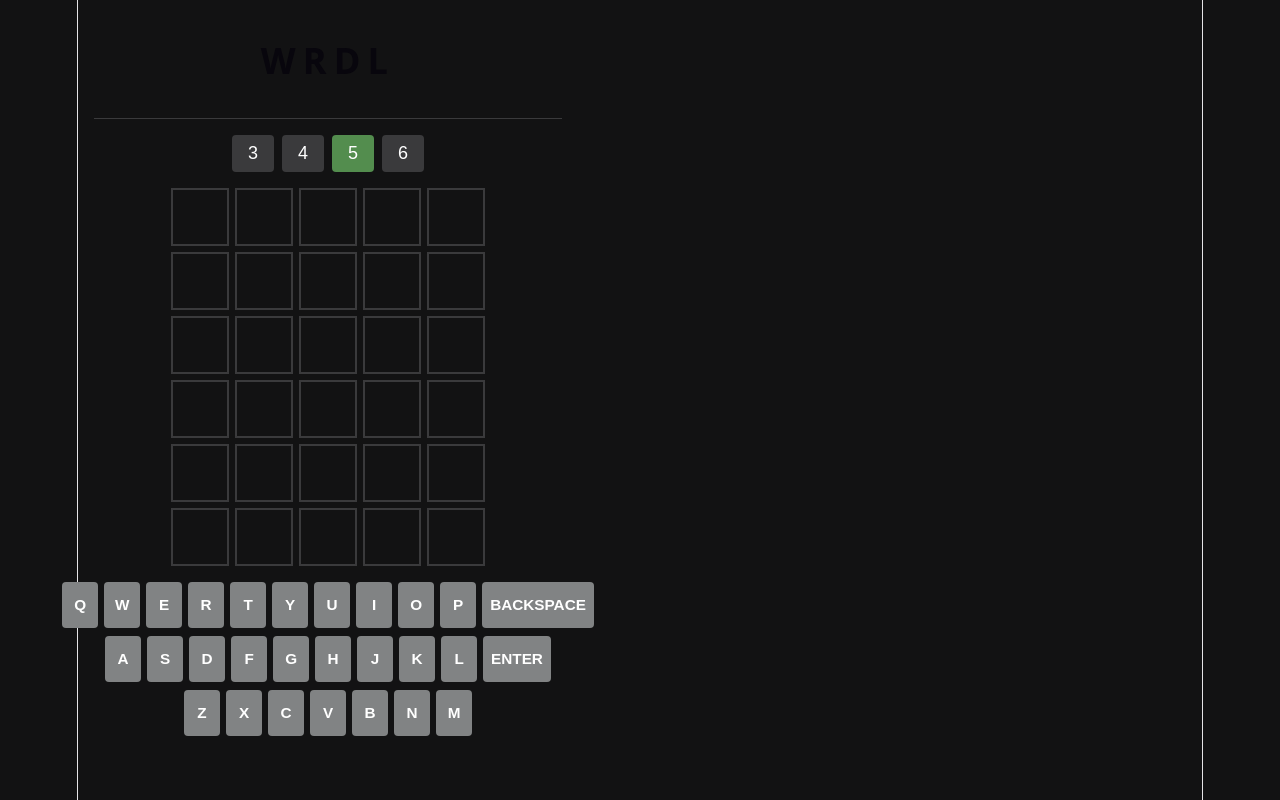
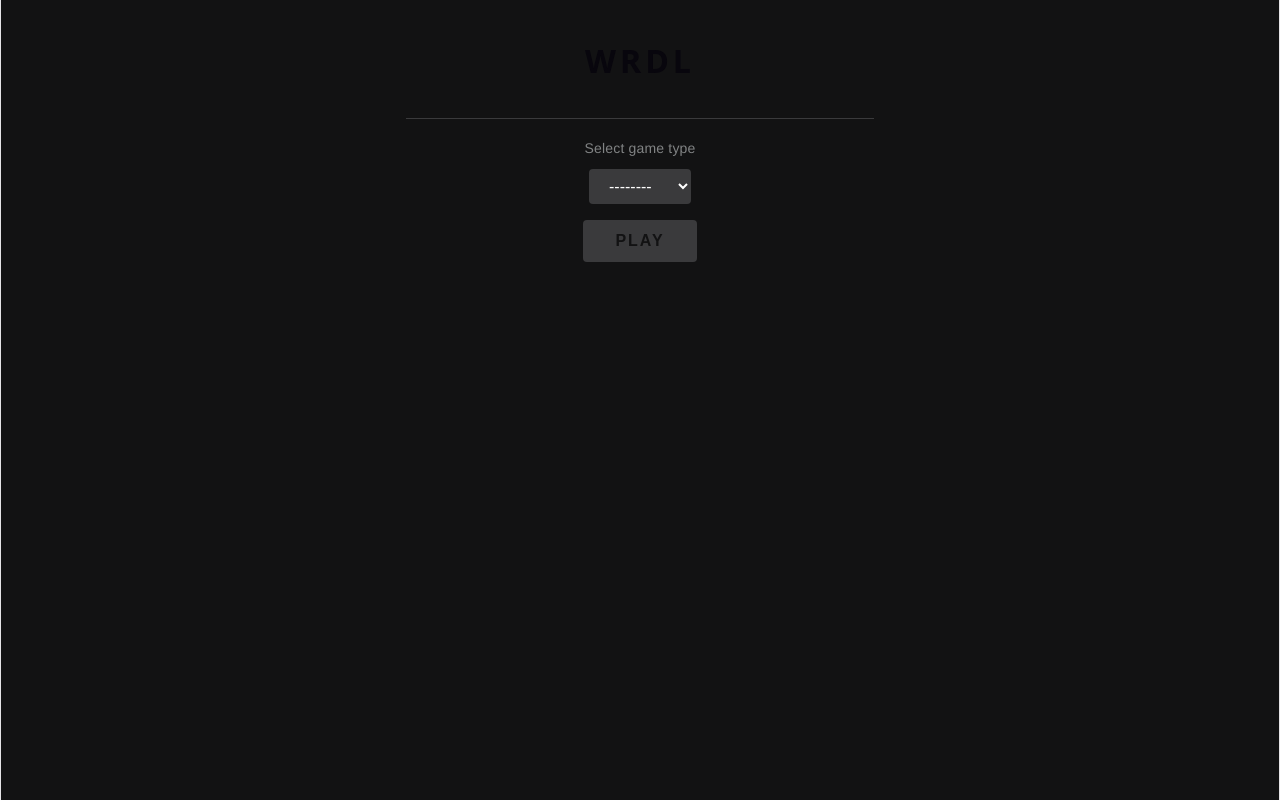
Before and after one commit to Level-Up-Partnership/lup-wrdl, a React (Vite) app: page / in a window 1280 px wide. Built offline with nearby package versions, Linux system fonts and the light colour scheme.

Commit message:
WRDL-17: Added UI components for the game

```diff
--- a/src/App.css
+++ b/src/App.css
@@ -3,6 +3,12 @@
   box-sizing: border-box;
   margin: 0;
   padding: 0;
+
+}
+
+#root {
+
+  width: 100%;
 
 }
 
@@ -13,6 +19,8 @@ body {
   font-family: 'Clear Sans', 'Helvetica Neue', sans-serif;
   display: flex;
   justify-content: center;
+  min-height: 100vh;
+  width: 100%;
 
 }
 
@@ -25,6 +33,7 @@ body {
   padding: 16px;
   max-width: 500px;
   width: 100%;
+  margin: 0 auto;
 
 }
 
@@ -40,35 +49,81 @@ body {
 
 .header h1 {
 
-  font-size: 2rem;
+  font-size: 32px;
   font-weight: 700;
-  letter-spacing: 0.2em;
+  letter-spacing: 4px;
 
 }
 
-/* Difficulty buttons */
+/* Main menu */
+.main-menu {
+
+  display: flex;
+  flex-direction: column;
+  align-items: center;
+  gap: 16px;
+  width: 100%;
+
+}
+
+/* Difficulty selector */
 .difficulty {
 
   display: flex;
+  flex-direction: column;
+  align-items: center;
   gap: 8px;
 
 }
 
-.diff-btn {
+.difficulty label {
+
+  font-size: 14px;
+  color: #818384;
+
+}
+
+.difficulty select {
 
   background: #3a3a3c;
   color: #fff;
   border: none;
   border-radius: 4px;
   padding: 8px 16px;
-  font-size: 1rem;
+  font-size: 16px;
   cursor: pointer;
 
 }
 
-.diff-btn.active {
+/* Play button */
+.play-btn {
 
-  background: #538d4e; /* green — correct colour */
+  background: #6AEFCD;
+  color: #121213;
+  border: none;
+  border-radius: 4px;
+  padding: 12px 32px;
+  font-size: 16px;
+  font-weight: 700;
+  cursor: pointer;
+  letter-spacing: 2px;
+
+}
+
+.play-btn:disabled {
+
+  background: #3a3a3c;
+  cursor: not-allowed;
+
+}
+
+.gameboard {
+
+  display: flex;
+  flex-direction: column;
+  align-items: center;
+  gap: 32px;
+  width: 100%;
 
 }
 
@@ -77,6 +132,7 @@ body {
 
   display: flex;
   flex-direction: column;
+  align-items: center;
   gap: 6px;
 
 }
@@ -94,6 +150,11 @@ body {
   height: 58px;
   border: 2px solid #3a3a3c;
   background: transparent;
+  display: flex;
+  align-items: center;
+  justify-content: center;
+  font-size: 20px;
+  font-weight: 700;
 
 }
 
@@ -104,25 +165,28 @@ body {
   flex-direction: column;
   align-items: center;
   gap: 8px;
-  width: 100%;
+  width: auto;
+  background: #6AEFCD;
+  border-radius: 8px;
+  padding: 12px 8px;
 
 }
 
 .keyboard-row {
 
   display: flex;
-  gap: 6px;
+  gap: 8px;
 
 }
 
 .key {
 
-  background: #818384;
+  background: #3a3a3c;
   color: #fff;
   border: none;
   border-radius: 4px;
   padding: 14px 8px;
-  font-size: 0.85rem;
+  font-size: 14px;
   font-weight: 700;
   cursor: pointer;
   min-width: 36px;
--- a/src/App.jsx
+++ b/src/App.jsx
@@ -1,91 +1,187 @@
 import { useState } from 'react'
+import MainMenu from './components/MainMenu'
+import GameBoard from './components/GameBoard'
+import Victory from './components/Victory'
+import Defeat from './components/Defeat'
 import './App.css'
 
-// Keyboard rows matching a standard QWERTY layout
-const KEYBOARD_ROWS = [
-
-  ['Q','W','E','R','T','Y','U','I','O','P', 'BACKSPACE'],
-  ['A','S','D','F','G','H','J','K','L', 'ENTER'],
-  ['Z','X','C','V','B','N','M'],
-
-]
+/**
+ *
+ * This is the main App component that manages overall game state and screen transitions.
+ * It renders the appropriate screen (main menu, game board, victory, defeat) based on the current state.
+ *
+ * @returns - The rendered App component.
+ *
+ */
 
 function App() {
 
-  const [ wordLength, setWordLength ] = useState(5) // default to 5-letter game
+  // Game state
+  const [ screen, setScreen ] = useState( "menu" )
+  const [ word, setWord ] = useState( "" )
+  const [ guesses, setGuesses ] = useState( [] )
+  const [ currentGuess, setCurrentGuess ] = useState( "" )
+  const [ gameStatus, setGameStatus ] = useState( "playing" )
+  const [ wordLength, setWordLength ] = useState( null )
+
+  // Build the full board — submitted guesses plus empty rows to fill up to 6
   const MAX_GUESSES = 6
 
+  /**
+   *
+   * Builds the board array from submitted guesses and empty filler rows.
+   * Each submitted guess is an array of { letter, status } objects.
+   * Empty rows are filled with blank tiles to always keep 6 rows visible.
+   *
+   * @returns {Array} - Array of 6 rows, each an array of tile objects.
+   *
+   */
+
+  const buildBoard = () => {
+
+    // Convert submitted guesses into tile objects with statuses
+    const submittedRows = guesses.map( ( guess ) =>
+      guess.map( ( tile ) => ( { letter: tile.letter, status: tile.status } ) )
+    )
+
+    // Build the current in-progress row from currentGuess string
+    const currentRow = Array.from( { length: wordLength } ).map( ( _, i ) => ( {
+
+      letter: currentGuess[ i ] || "",
+      status: "",
+
+    } ) )
+
+    // Fill remaining rows with empty tiles
+    const emptyRow = Array.from( { length: wordLength }).map( () => ( {
+
+      letter: "",
+      status: "",
+
+    } ) )
+
+    const emptyRowsCount = MAX_GUESSES - submittedRows.length - 1
+    const emptyRows = Array.from( { length: Math.max( 0, emptyRowsCount ) } ).map( () => emptyRow )
+
+    return [ ...submittedRows, currentRow, ...emptyRows ]
+
+  }
+
+  /**
+   *
+   * Handles a key press from either the on-screen or physical keyboard.
+   *
+   * @param {string} key - The key that was pressed.
+   *
+   */
+
+  const handleKey = ( key ) => {
+
+    // Ignore input if game is over
+    if ( gameStatus !== "playing" ) return
+
+    // Handle backspace: remove last character from current guess
+    if ( key === "BACKSPACE" || key === "Backspace" ) {
+
+      // Remove last character from current guess
+      setCurrentGuess( ( prev ) => prev.slice( 0, -1 ) )
+
+    } else if ( key === "ENTER" ) { // Handle enter: submit guess if it meets word length requirement
+
+      // TODO: validate and submit guess — coming in WRDL-18/19
+      console.log( "Submit:", currentGuess )
+
+    } else if ( currentGuess.length < wordLength && /^[A-Z]$/.test( key ) ) { // Handle letter keys: add to current guess if under word length limit and is a valid letter
+
+      // Add letter to current guess if under word length limit
+      setCurrentGuess( ( prev ) => prev + key )
+
+    }
+
+  }
+
+  /**
+   *
+   * Starts a new game — resets state and fetches a new word.
+   * Word fetching will be wired up in WRDL-18.
+   *
+   */
+
+  const startGame = () => {
+
+    setGuesses( [] )
+    setCurrentGuess( "" )
+    setGameStatus( "playing" )
+    setWord( "" ) // TODO: fetch real word from API in WRDL-18
+    setScreen( "game" )
+
+  }
+
+  /**
+   *
+   * Returns the player to the main menu and resets game state.
+   *
+   */
+
+  const goToMenu = () => {
+
+    setScreen( "menu" )
+    setGuesses( [] )
+    setCurrentGuess( "" )
+    setGameStatus( "playing" )
+    setWord( "" )
+
+  }
+
+  // Render the correct screen based on current screen state
   return (
 
     <div className="app">
 
-      {/* Header */}
       <header className="header">
-
         <h1>WRDL</h1>
-
       </header>
 
-      {/* Difficulty selector */}
-      <div className="difficulty">
+      { screen === "menu" && (
 
-        { [ 3, 4, 5, 6 ].map( ( len ) => (
+        <MainMenu
+          wordLength={ wordLength }
+          setWordLength={ setWordLength }
+          onPlay={ startGame }
+        />
 
-          <button
-            key={len}
-            className={ `diff-btn ${ wordLength === len ? 'active' : '' }` }
-            onClick={ () => setWordLength( len ) }
-          >
-            { len }
-          </button>
+      ) }
 
-        ) ) }
+      { screen === "game" && (
 
-      </div> { /* Ends difficulty selector */ }
+        <GameBoard
+          guesses={ buildBoard() }
+          onKey={ handleKey }
+          wordLength={ wordLength }
+        />
 
-      {/* Game board */}
-      <div className="board">
+      ) }
 
-        {/* Render empty tiles based on selected word length and max guesses */}
-        { Array.from( { length: MAX_GUESSES } ).map( ( _, rowIndex ) => (
+      { screen === "victory" && (
 
-          <div key={ rowIndex } className="row">
+        <Victory
+          onPlayAgain={ startGame }
+          onMainMenu={ goToMenu }
+        />
 
-            {/* Render empty tiles for the current row */}
-            { Array.from( { length: wordLength } ).map( ( _, colIndex ) => (
+      ) }
 
-              <div key={ colIndex } className="tile"></div>
+      { screen === "defeat" && (
 
-            ) ) }
+        <Defeat
+          word={ word }
+          onPlayAgain={ startGame }
+          onMainMenu={ goToMenu }
+        />
 
-          </div>
+      ) }
 
-        ) ) }
-
-      </div> { /* Ends game board */ }
-
-      {/* On-screen keyboard */}
-      <div className="keyboard">
-
-        {/* Render keyboard rows and keys */}
-        { KEYBOARD_ROWS.map( ( row, rowIndex ) => (
-
-          <div key={ rowIndex } className="keyboard-row">
-
-            {/* Render keys for the current row */}
-            { row.map( ( key ) => (
-
-              <button key={ key } className="key">{ key }</button>
-
-            ) ) }
-
-          </div>
-
-        ) ) }
-
-      </div> { /* Ends app container */ }
-
-    </div> /* Ends app container */
+    </div>
 
   )
 
--- /dev/null
+++ b/src/components/Defeat.jsx
@@ -0,0 +1,35 @@
+/**
+ *
+ * Renders the defeat screen shown when the player runs out of guesses.
+ *
+ * @param {string} word - The correct word the player failed to guess.
+ * @param {Function} onPlayAgain - Callback fired when the player wants to play again.
+ * @param {Function} onMainMenu - Callback fired when the player returns to main menu.
+ *
+ */
+
+function Defeat( { word, onPlayAgain, onMainMenu } ) {
+
+  return (
+
+    <div className="result-screen">
+
+      <h2 className="result-title defeat">DEFEAT!</h2>
+
+      <p className="correct-word">The word was <strong>{ word }</strong></p>
+
+      <button className="play-again-btn" onClick={ onPlayAgain }>
+        Try again?
+      </button>
+
+      <button className="menu-btn" onClick={ onMainMenu }>
+        Main Menu
+      </button>
+
+    </div>
+
+  )
+
+}
+
+export default Defeat
--- /dev/null
+++ b/src/components/GameBoard.jsx
@@ -0,0 +1,31 @@
+import Board from './Board'
+import Keyboard from './Keyboard'
+
+/**
+ *
+ * Renders the full game screen — subtitle, board, and keyboard.
+ *
+ * @param {Array} guesses - Array of 6 rows, each an array of { letter, status } objects.
+ * @param {Function} onKey - Callback fired when a key is pressed.
+ * @param {number} wordLength - The current word length, used for the subtitle.
+ *
+ */
+
+function GameBoard( { guesses, onKey, wordLength } ) {
+
+  return (
+
+    /* Main game container */
+    <div className="gameboard">
+
+      <p className="subtitle">{ wordLength }-LETTER WRDL</p>
+      <Board guesses={ guesses } />
+      <Keyboard onKey={ onKey } />
+
+    </div>
+
+  )
+
+}
+
+export default GameBoard
--- /dev/null
+++ b/src/components/MainMenu.jsx
@@ -0,0 +1,53 @@
+/**
+ *
+ * Renders the main menu screen with difficulty selector and play button.
+ *
+ * @param {number|null} wordLength - The currently selected word length, or null if unselected.
+ * @param {Function} setWordLength - Updates the selected word length.
+ * @param {Function} onPlay - Callback fired when the player hits Play.
+ *
+ */
+
+function MainMenu( { wordLength, setWordLength, onPlay } ) {
+
+  return (
+
+    /* Main menu container */
+    <div className="main-menu">
+
+      <div className="difficulty">
+
+        <label htmlFor="word-length">Select game type</label>
+
+        <select
+          id="word-length"
+          value={ wordLength ?? "" }
+          onChange={ ( e ) => setWordLength( e.target.value ? Number( e.target.value ) : null ) }
+        >
+
+          { /* Placeholder option — no value, unselectable after choosing */ }
+          <option value="" disabled>--------</option>
+          <option value={3}>3-letter</option>
+          <option value={4}>4-letter</option>
+          <option value={5}>5-letter</option>
+          <option value={6}>6-letter</option>
+
+        </select>
+
+      </div> { /* Play button is disabled until a word length is selected */ }
+
+      { /* Play button is disabled until a word length is selected */ }
+      <button
+        className="play-btn"
+        onClick={ onPlay }
+        disabled={ wordLength === null }
+      >PLAY
+      </button>
+
+    </div> /* End main menu container */
+
+  )
+
+}
+
+export default MainMenu
--- /dev/null
+++ b/src/components/Victory.jsx
@@ -0,0 +1,32 @@
+/**
+ *
+ * Renders the victory screen shown when the player guesses the word correctly.
+ *
+ * @param {Function} onPlayAgain - Callback fired when the player wants to play again.
+ * @param {Function} onMainMenu - Callback fired when the player returns to main menu.
+ *
+ */
+
+function Victory( { onPlayAgain, onMainMenu } ) {
+
+  return (
+
+    <div className="result-screen">
+
+      <h2 className="result-title victory">VICTORY!</h2>
+
+      <button className="play-again-btn" onClick={ onPlayAgain }>
+        Want to play again?
+      </button>
+
+      <button className="menu-btn" onClick={ onMainMenu }>
+        Main Menu
+      </button>
+
+    </div>
+
+  )
+
+}
+
+export default Victory
```
Also changed, not shown: src/components/Board.jsx (added, +32 -0 lines), src/components/Keyboard.jsx (added, +50 -0 lines), src/components/Row.jsx (added, +34 -0 lines), src/components/Tile.jsx (added, +22 -0 lines), 2 other files (tests, documents, lock files or other folders).
